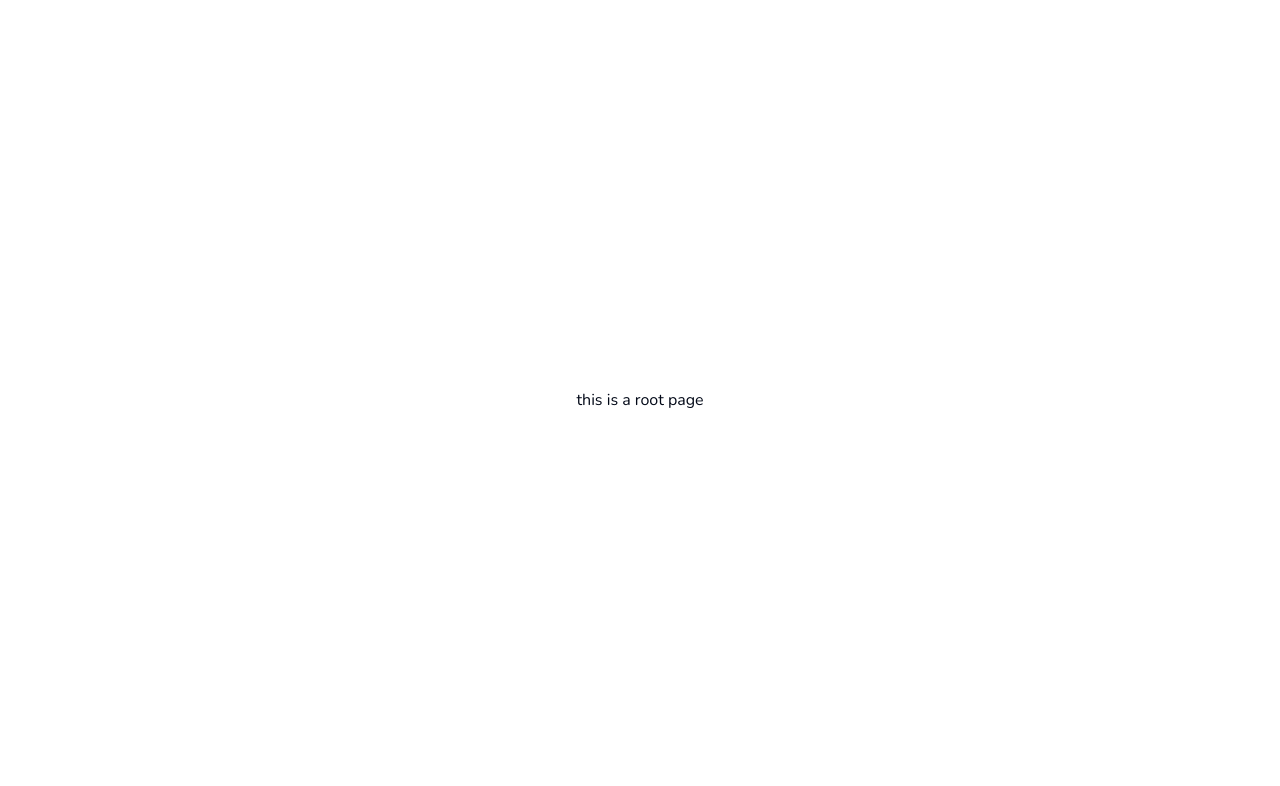
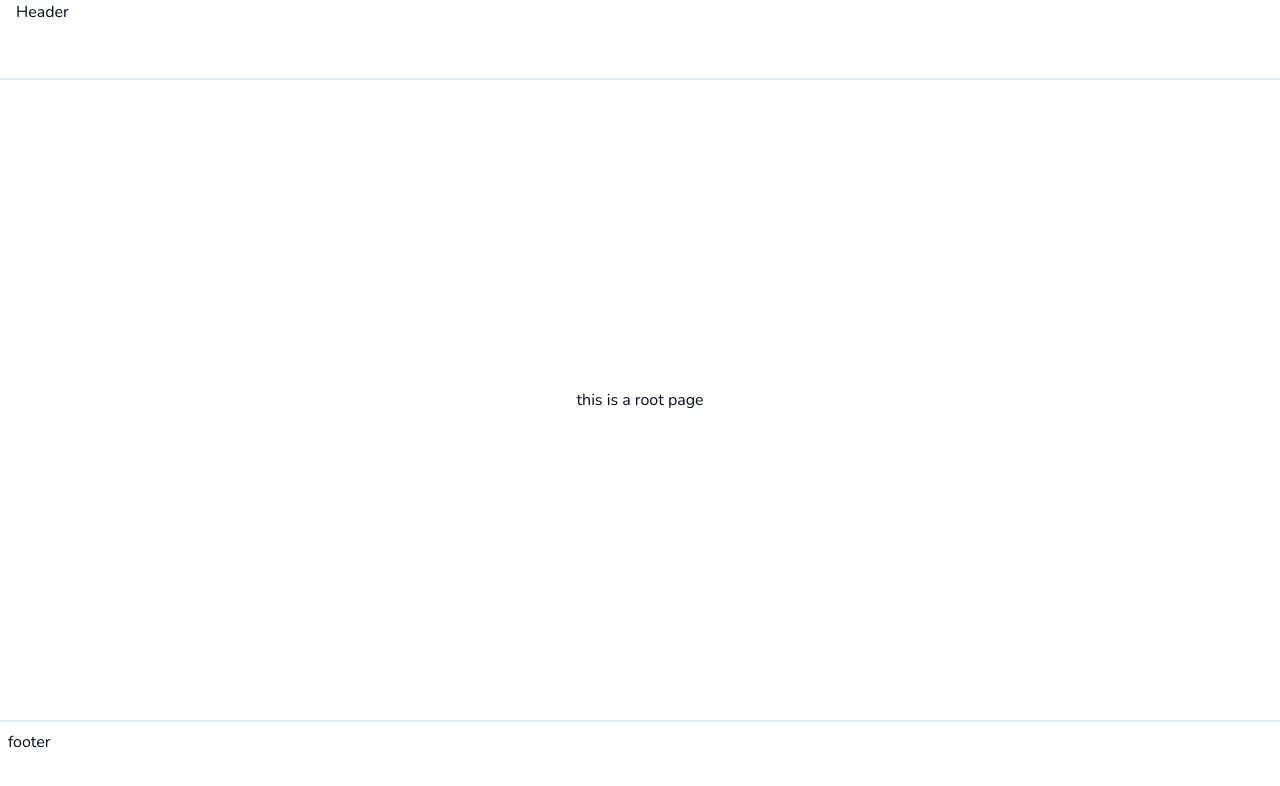
Before and after one commit to MtiPsd/duolingo_clone, a Next.js app: page / in a window 1280 px wide. Shown: the top 786 px of the page. Built offline with nearby package versions, Linux system fonts and the light colour scheme.

Commit message:
Done :: main skeleton of the main page

```diff
--- /dev/null
+++ b/app/(root)/footer.tsx
@@ -0,0 +1,7 @@
+export function Footer() {
+  return (
+    <footer className="hidden w-full h-20 p-2 border-t-2 lg:block border-slate-200">
+      footer
+    </footer>
+  );
+}
--- /dev/null
+++ b/app/(root)/header.tsx
@@ -0,0 +1,7 @@
+export function Header() {
+  return (
+    <header className="w-full h-20 px-4 border-b-2 border-slate-200">
+      Header
+    </header>
+  );
+}
--- a/app/(root)/layout.tsx
+++ b/app/(root)/layout.tsx
@@ -1,3 +1,6 @@
+import { Footer } from "./footer";
+import { Header } from "./header";
+
 type Props = {
   children: React.ReactNode;
 };
@@ -5,9 +8,11 @@ type Props = {
 function MarketingLayout({ children }: Props) {
   return (
     <div className="flex flex-col min-h-screen">
+      <Header />
       <main className="flex flex-col items-center justify-center flex-1">
         {children}
       </main>
+      <Footer />
     </div>
   );
 }
```
